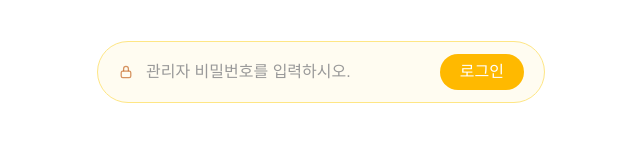
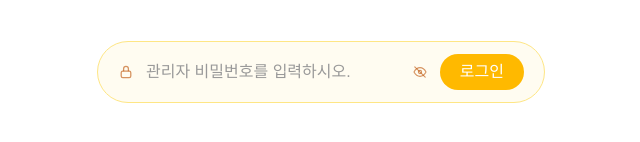
Before and after one commit to S-DUNG/Ongil-Admin, a React (Vite) app: page / in a window 1280 px wide. Shown: the part 420-562 px from the top of the page, without its empty margins (319-959 px from the left). Built offline with nearby package versions, Linux system fonts and the light colour scheme.

Commit message:
feat: 로그인 페이지에 비밀번호 보기/숨기기 토글 추가
눈 모양 아이콘 클릭 시 비밀번호 텍스트를 보이거나 숨김

Co-Authored-By: Claude Sonnet 5 <noreply@anthropic.com>
Claude-Session: https://claude.ai/code/session_01FCGoEPZJh8HELZpRLyXJaG

```diff
--- a/src/pages/LoginPage.tsx
+++ b/src/pages/LoginPage.tsx
@@ -11,6 +11,7 @@ function LoginPage() {
   const [error, setError] = useState('')
   const [isLoggedIn, setIsLoggedIn] = useState(false)
   const [isSubmitting, setIsSubmitting] = useState(false)
+  const [showPassword, setShowPassword] = useState(false)
 
   async function handleSubmit(event: FormEvent<HTMLFormElement>) {
     event.preventDefault()
@@ -66,7 +67,7 @@ function LoginPage() {
 
           <input
             id="password"
-            type="password"
+            type={showPassword ? 'text' : 'password'}
             autoFocus
             autoComplete="current-password"
             value={password}
@@ -74,6 +75,36 @@ function LoginPage() {
             placeholder="관리자 비밀번호를 입력하시오."
             className="flex-1 bg-transparent text-sm text-slate-800 outline-none placeholder:text-amber-700/50"
           />
+
+          <button
+            type="button"
+            onClick={() => setShowPassword((value) => !value)}
+            aria-label={showPassword ? '비밀번호 숨기기' : '비밀번호 보기'}
+            className="shrink-0 text-amber-700/60 hover:text-amber-700"
+          >
+            {showPassword ? (
+              <svg viewBox="0 0 20 20" className="h-4 w-4" fill="none" stroke="currentColor">
+                <path
+                  d="M2.5 10s2.917-5.417 7.5-5.417S17.5 10 17.5 10s-2.917 5.417-7.5 5.417S2.5 10 2.5 10Z"
+                  strokeWidth="1.4"
+                  strokeLinecap="round"
+                  strokeLinejoin="round"
+                />
+                <circle cx="10" cy="10" r="2" strokeWidth="1.4" />
+              </svg>
+            ) : (
+              <svg viewBox="0 0 20 20" className="h-4 w-4" fill="none" stroke="currentColor">
+                <path
+                  d="M2.5 10s2.917-5.417 7.5-5.417S17.5 10 17.5 10s-2.917 5.417-7.5 5.417S2.5 10 2.5 10Z"
+                  strokeWidth="1.4"
+                  strokeLinecap="round"
+                  strokeLinejoin="round"
+                />
+                <circle cx="10" cy="10" r="2" strokeWidth="1.4" />
+                <path d="M3.5 3.5l13 13" strokeWidth="1.4" strokeLinecap="round" />
+              </svg>
+            )}
+          </button>
 
           <button
             type="submit"
```
